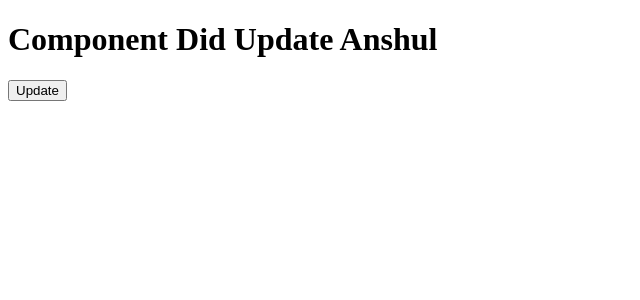
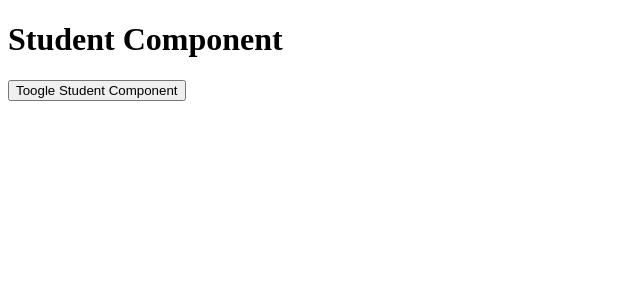
Before and after one commit to Anshul7417/React-Series, a React (Create React App) app: page / in a window 1280 px wide. Shown: the top 300 px of the page, without its empty margins (0-640 px from the left). Built offline with nearby package versions, Linux system fonts and the light colour scheme.

Commit message:
Completed UseEffect

```diff
--- /dev/null
+++ b/src/CWU.js
@@ -0,0 +1,14 @@
+import React from 'react'
+class CWU extends React.Component{
+
+    componentWillUnmount()
+    {
+        alert("componentWillUnmount is called")
+    }
+    render()
+    {
+        return<h1>Student Component</h1>
+    }
+}
+
+export default CWU;
--- /dev/null
+++ b/src/CWU2.js
@@ -0,0 +1,24 @@
+import React from 'react'
+import CWU from './CWU'
+class CWU2 extends React.Component {
+  constructor()
+  {
+    super();
+    this.state={
+      show:true
+    }
+  }
+  render() {
+    return (
+      <div className="App">
+        {
+          this.state.show?<CWU />
+          :<h4>Component is removed</h4>
+        }
+        <button onClick={()=>this.setState({show:false})}> Toogle Student Component</button>
+      </div>
+    )
+  }
+}
+
+export default CWU2;
--- a/src/index.js
+++ b/src/index.js
@@ -11,7 +11,8 @@ import  ReactDOM  from 'react-dom';
 // import Cond from './Cond'
 // import LSU from './LSU';
 // import CDM from './CDM'
-import CDU from './CDU';
+// import CDU from './CDU';
+import CWU2 from './CWU2'
 
 
 // ReactDOM.render(<><Student name="anshul" email="tripathi@test.com" other={{phn:'566',address:"delhi"}}/><Student name="tripathi"/></>,document.getElementById('root'));
@@ -23,4 +24,4 @@ import CDU from './CDU';
 // }
 // ReactDOM.render(<><LSU data={getdata} /></>,document.getElementById("root"))
 
-ReactDOM.render(<><CDU></CDU></>,document.getElementById("root"));
+ReactDOM.render(<><CWU2/></>,document.getElementById("root"));
```
Also changed, not shown: src/SCU.js (added, +30 -0 lines), src/useEffect.js (added, +16 -0 lines), src/basics2.txt.
